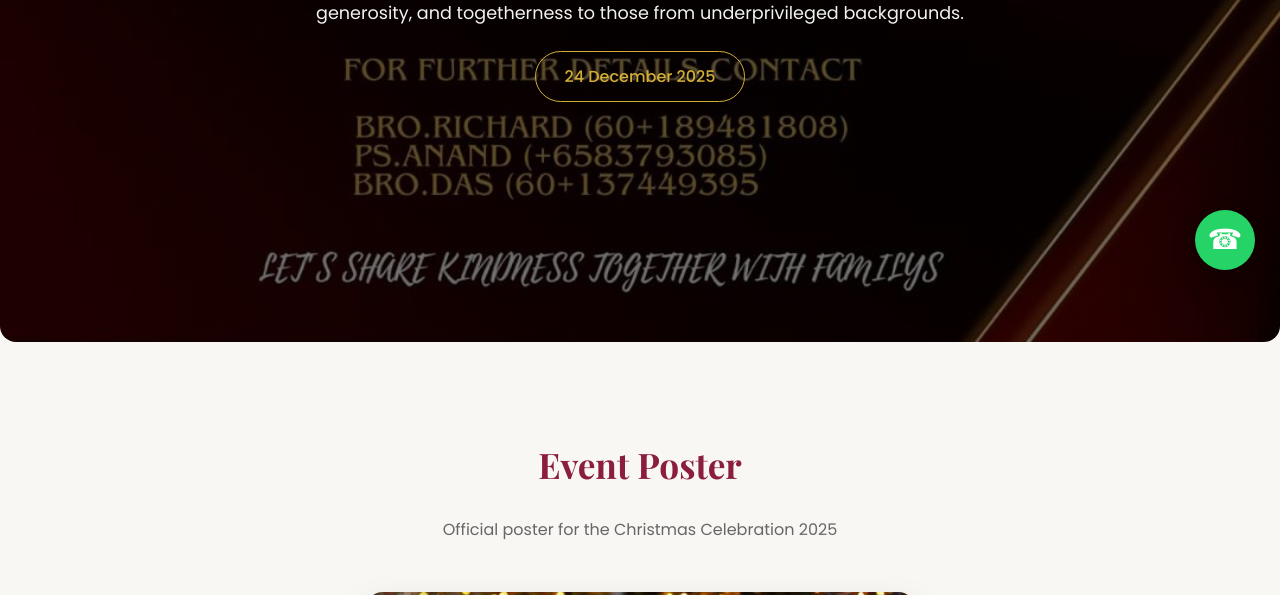
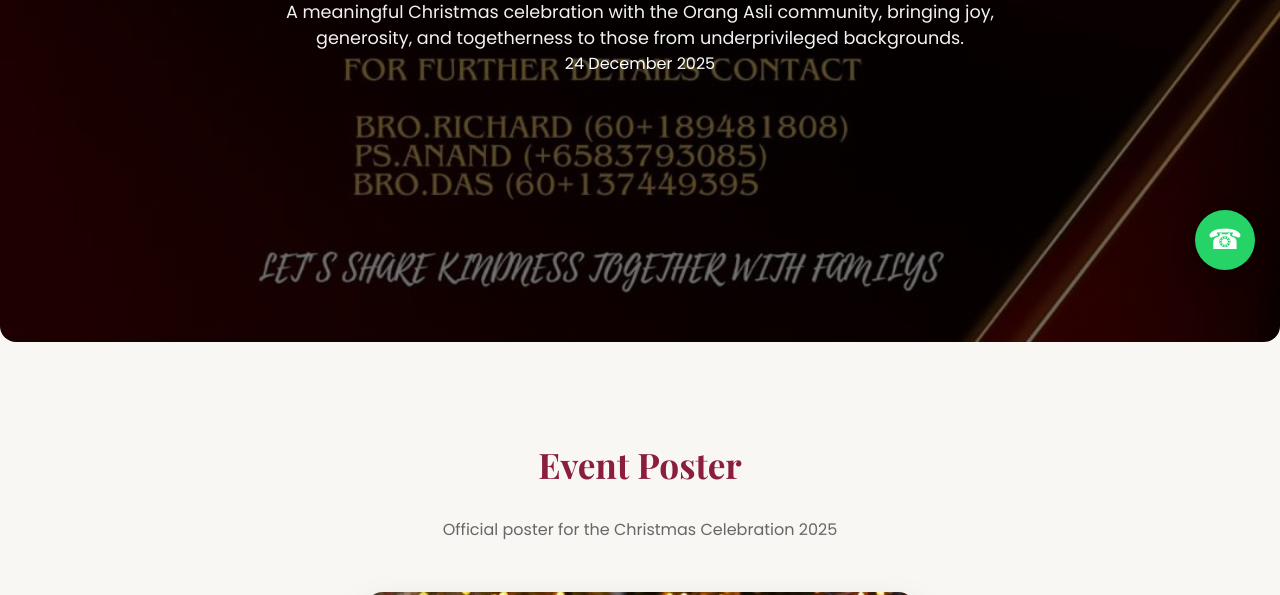
Before and after one commit to kisantini212527-eng/christmas-celebration-2025, a plain HTML site: page index.html in a window 1280 px wide. Shown: the part 505-1100 px from the top of the page. Drawn offline with nearby package versions, Linux system fonts and the light colour scheme.

Commit message:
Update index.html

```diff
--- a/index.html
+++ b/index.html
@@ -51,16 +51,6 @@
       margin: auto;
       font-size: 1.1rem;
       opacity: .95;
-    }
-
-    .hero .date {
-      margin-top: 25px;
-      display: inline-block;
-      padding: 12px 28px;
-      border: 1px solid var(--accent);
-      color: var(--accent);
-      border-radius: 50px;
-      font-weight: 500;
     }
 
     /* SECTIONS */
```
